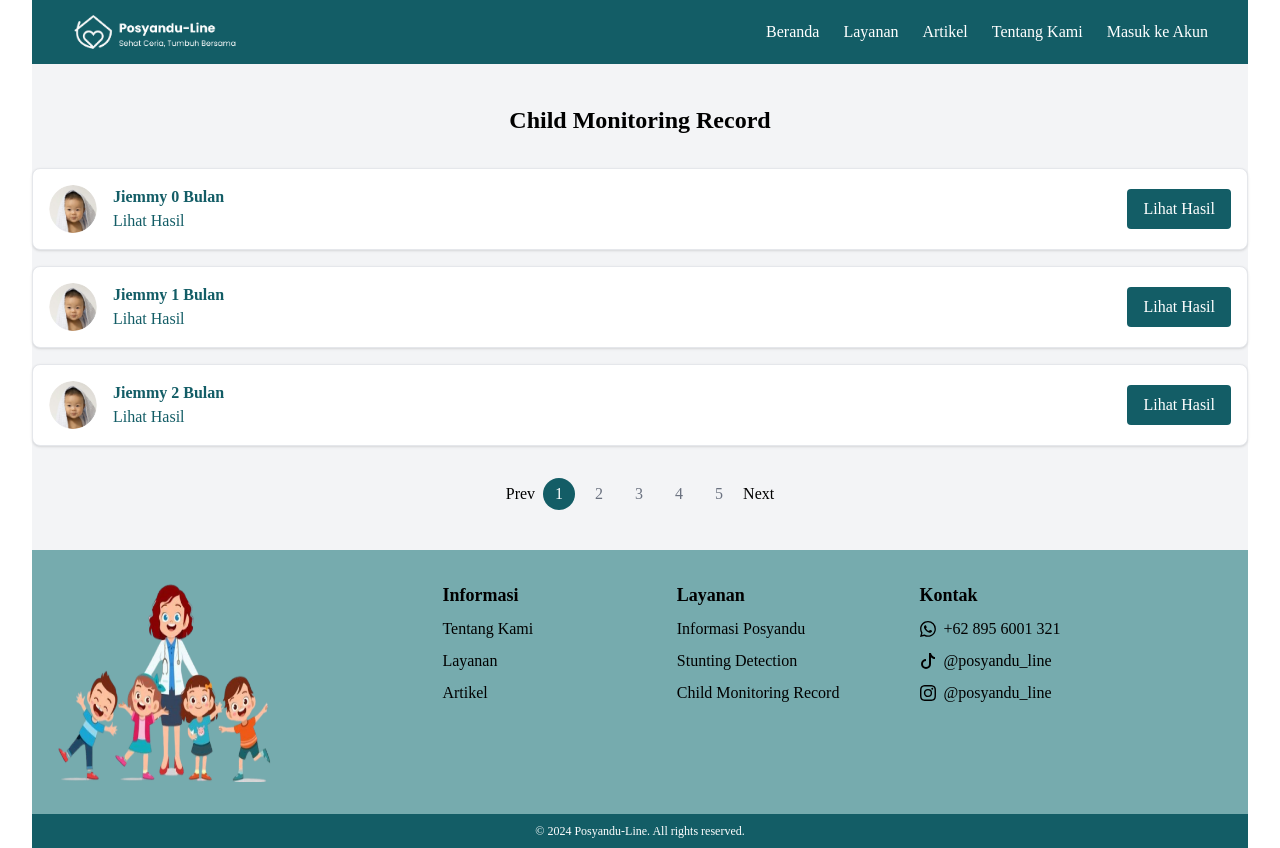
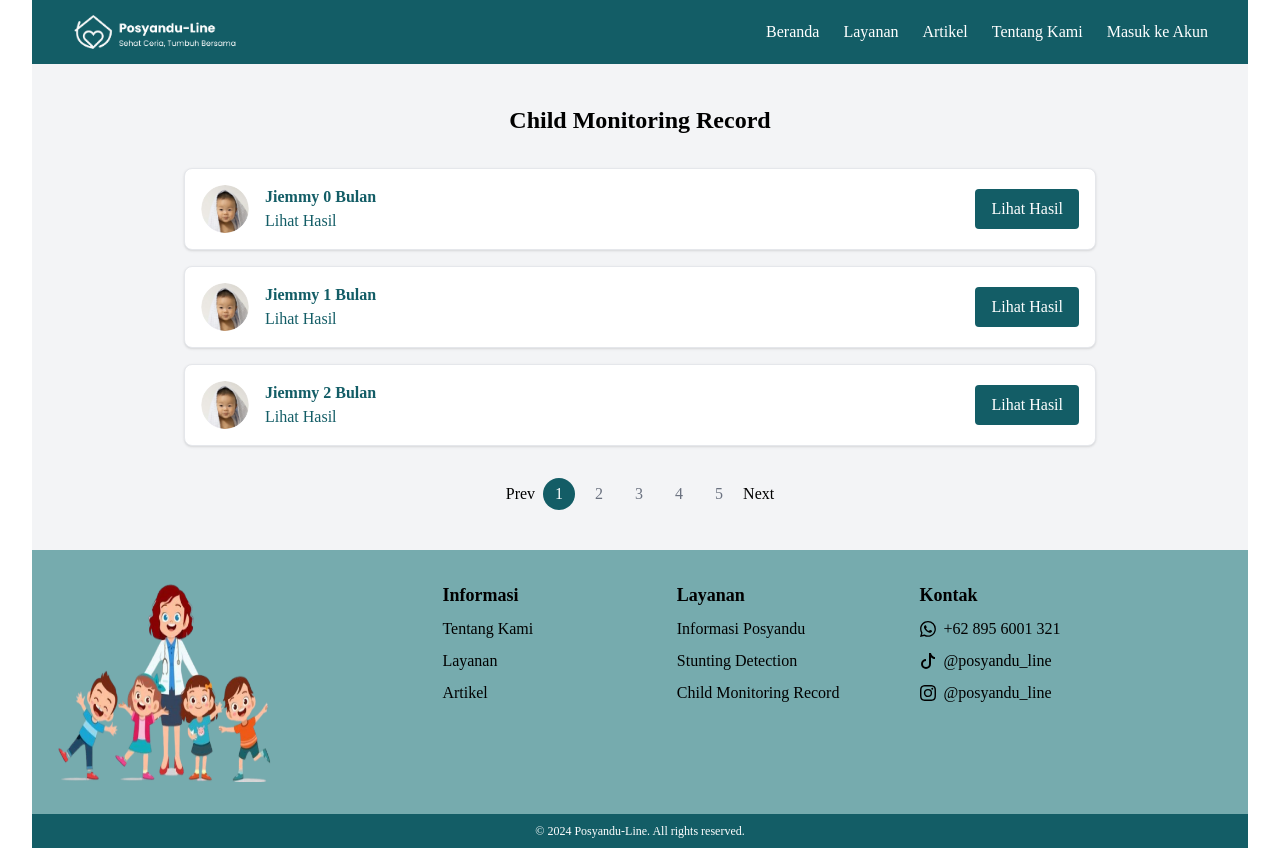
Before and after one commit to putrialuthfi/Cut-Nyak-Dien-Repository, a React (Vite) app in the folder FrontEnd/: page /monitoring in a window 1280 px wide. Built offline with nearby package versions, Linux system fonts and the light colour scheme.

Commit message:
modified all file monitoring (luthfi)

```diff
--- a/FrontEnd/src/components/Monitoring.jsx
+++ b/FrontEnd/src/components/Monitoring.jsx
@@ -1,9 +1,9 @@
 import React from 'react';
 import profilePic from '../assets/jimmy.png';
+import Navbar from './Navbar';
 import Footer from '../components/Footer';
-import Navbar from '../components/Navbar';
 
-const ChildMonitoringRecord = () => {
+const Monitoring = () => {
   const records = [
     { id: 1, name: 'Jiemmy 0 Bulan' },
     { id: 2, name: 'Jiemmy 1 Bulan' },
@@ -15,7 +15,7 @@ const ChildMonitoringRecord = () => {
       <Navbar />
     <div className="w-full h-full flex flex-col items-center bg-gray-100 py-10">
       <div className="text-2xl font-bold mb-8">Child Monitoring Record</div>
-      <div className="space-y-4 w-full max-w-screen-xl">
+      <div className="space-y-4 w-3/4 mx-auto max-w-screen-xl">
         {records.map((record) => (
           <div key={record.id} className="flex items-center justify-between p-4 border rounded-lg bg-white shadow">
             <div className="flex items-center space-x-4">
@@ -46,4 +46,4 @@ const ChildMonitoringRecord = () => {
   );
 };
 
-export default ChildMonitoringRecord;
+export default Monitoring;
--- a/FrontEnd/src/components/Monitoring_Page2.jsx
+++ b/FrontEnd/src/components/Monitoring_Page2.jsx
@@ -1,12 +1,12 @@
 import React from 'react';
+import Navbar from './Navbar';
 import Footer from '../components/Footer';
-import Navbar from './Navbar';
 import { Link } from "react-router-dom";
 
 const Monitoring2 = () => {
   return (
     <monitoring2>
-      <Navbar />
+    <Navbar />
     <div className="w-full h-full flex justify-center items-center py-4 px-10">
       <div className="bg-white p-6 w-full ">
         <h1 className="text-xl font-bold mb-5 text-center">Child Monitoring Record</h1>
@@ -17,7 +17,7 @@ const Monitoring2 = () => {
         <table className="min-w-full bg-[white] border border-gray-300">
           <thead>
             <tr>
-              <th className="py-5 px-4 border-b text-white bg-[#135D66]">Tanggal Vaksin</th>
+              <th className="py-5 px-4 border-b text-white bg-[#135D66]">Tanggal Imunisasi</th>
               <th className="py-5 px-4 border-b text-white bg-[#135D66]">Vaksin yang Sudah Diberikan</th>
               <th className="py-5 px-4 border-b text-white bg-[#135D66]">Keterangan</th>
             </tr>
```
